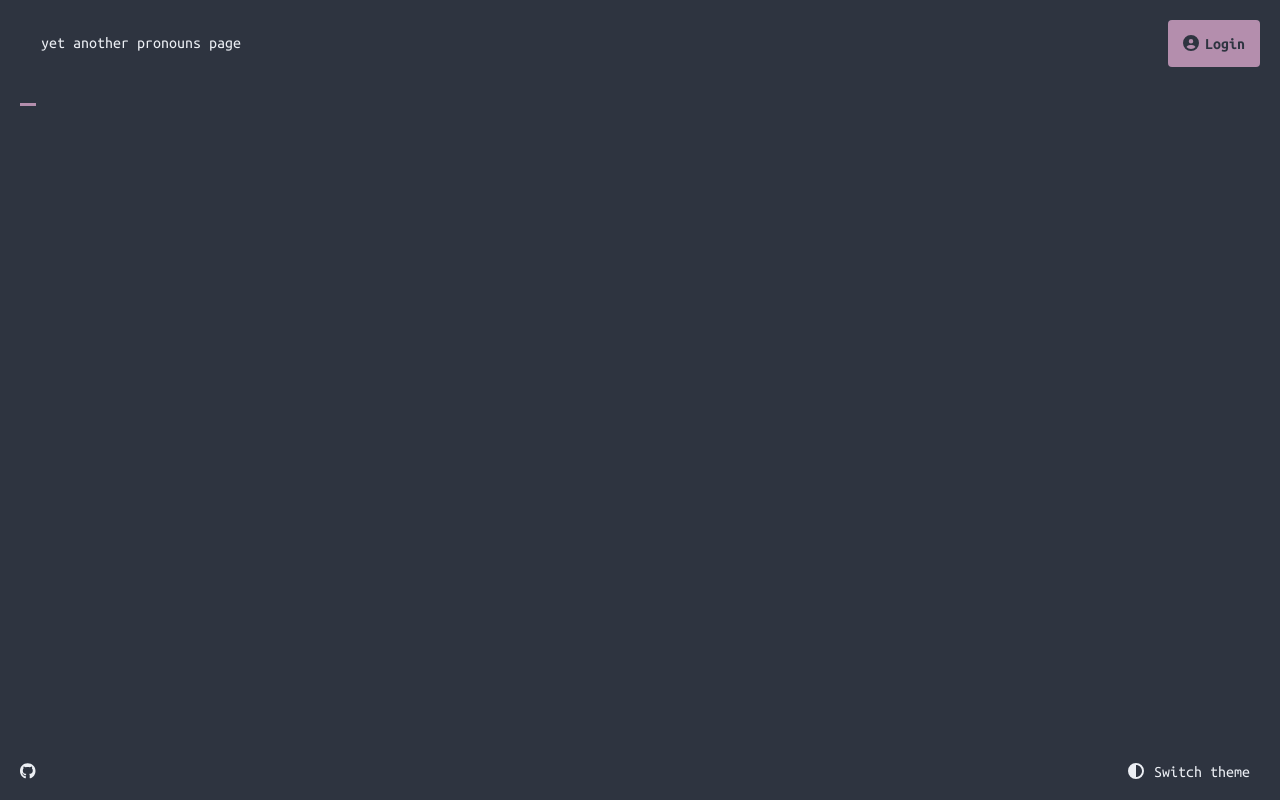
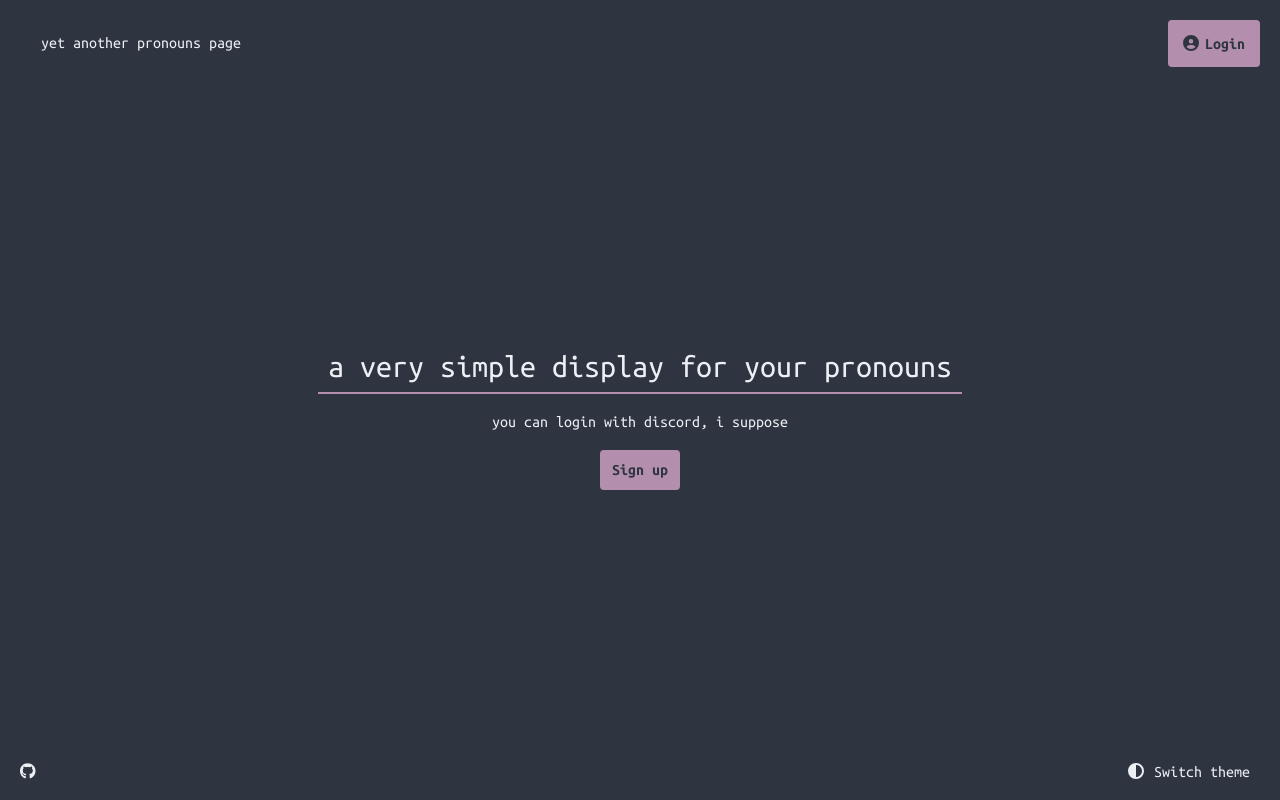
Before and after one commit to mayudev/yet-another-pronouns-page, a React (Create React App) app in the folder web/: page / in a window 1280 px wide. Built offline with nearby package versions, Linux system fonts and the light colour scheme; no server answers.

Commit message:
feat(web): add a simple landing page

```diff
--- a/web/src/pages/Landing.tsx
+++ b/web/src/pages/Landing.tsx
@@ -1,9 +1,23 @@
+import { useContext } from "react";
+import { Link } from "react-router-dom";
+import { LoginContext } from "../lib/context/login";
 import "../styles/pages/Landing.scss";
 
 function Landing() {
+  const [loginContext] = useContext(LoginContext);
   return (
     <div className="landing">
-      <div className="heading"></div>
+      <div className="landing__heading">a very simple display for your pronouns</div>
+      <div className="landing__subheading">you can login with discord, i suppose</div>
+      {loginContext.loggedIn ? (
+        <Link to={"/@" + loginContext.username}>
+          <button className="button landing__button">Show profile</button>
+        </Link>
+      ) : (
+        <Link to="/login">
+          <button className="button landing__button">Sign up</button>
+        </Link>
+      )}
     </div>
   );
 }
--- a/web/src/styles/pages/Landing.scss
+++ b/web/src/styles/pages/Landing.scss
@@ -1,3 +1,24 @@
 .landing {
-  margin: 0 20px;
+  display: flex;
+  flex-direction: column;
+
+  justify-content: center;
+  align-items: center;
+  height: 100%;
 }
+
+.landing__heading {
+  font-size: 2rem;
+  margin: 10px;
+  padding: 10px;
+  border-bottom: 2px solid var(--accent);
+}
+
+.landing__subheading {
+  font-size: 1rem;
+  margin: 10px;
+}
+
+.landing__button {
+  margin: 10px;
+}
```
